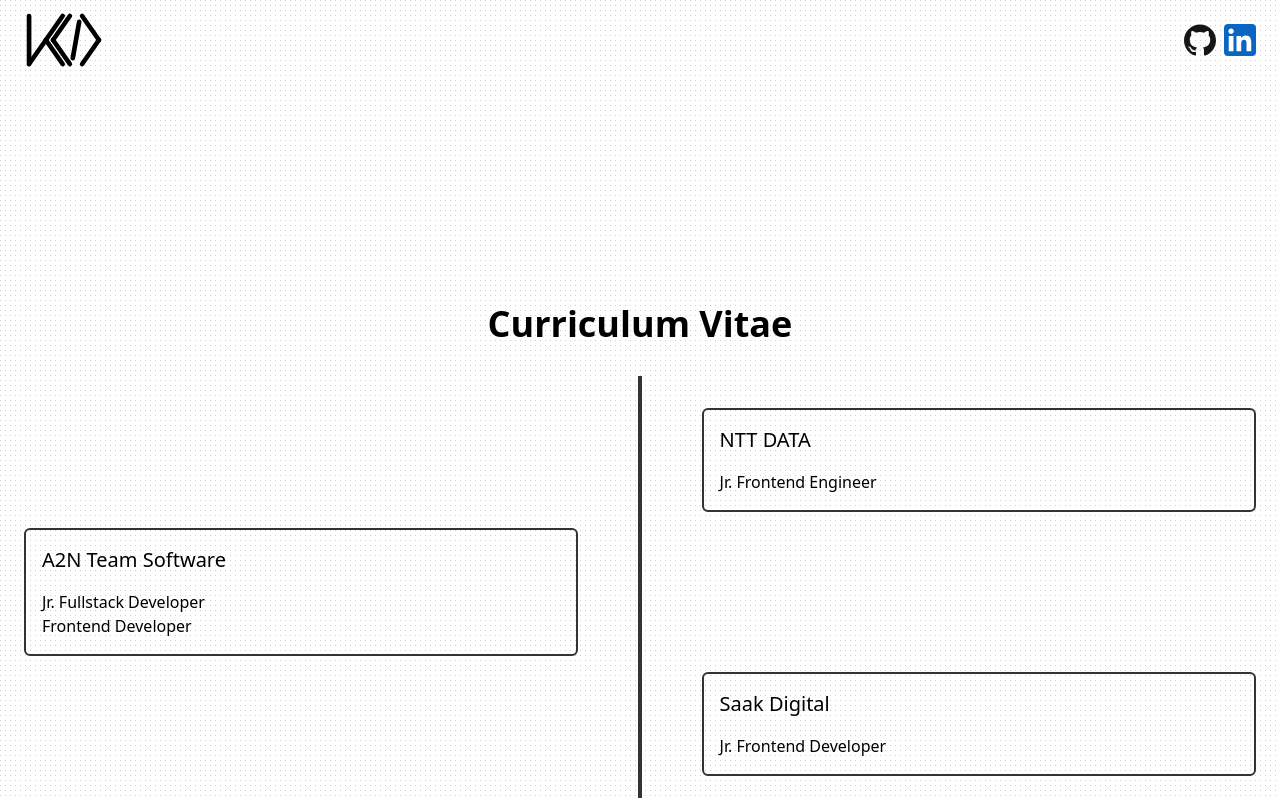
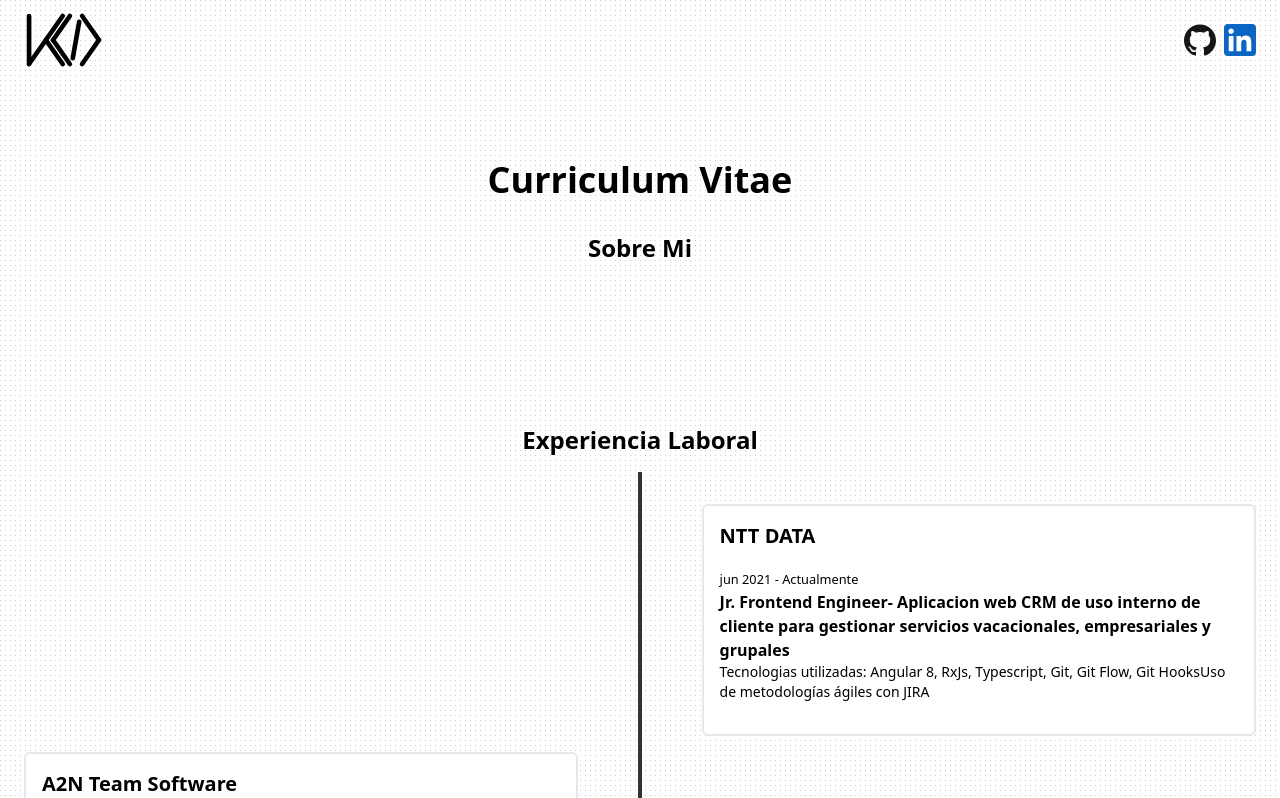
Before and after one commit to jmhs11/kuuro.dev, a React (Vite) app: page /cv in a window 1280 px wide. Shown: the top 798 px of the page. Built offline with nearby package versions, Linux system fonts and the light colour scheme.

Commit message:
CV changes

```diff
--- a/src/components/Timeline.jsx
+++ b/src/components/Timeline.jsx
@@ -6,7 +6,6 @@
 			className={`before:absolute before:left-1/2 before:-mt-8 before:ml-[-2px] before:h-full before:w-1 before:bg-[#333]`}
 		>
 			{timeline.map((t, index) => {
-				console.log(t);
 				return (
 					<TimelineItem
 						key={index}
--- a/src/components/TimelineItem.jsx
+++ b/src/components/TimelineItem.jsx
@@ -1,26 +1,7 @@
-import { useEffect, useRef, useState } from 'react';
-
 const TimelineItem = ({ company, jobs, index }) => {
-	// ? 'ml-[55%] before:rounded-md before:-left-10 before:h-full before:absolute before:w-2 before:-mt-4 before:bg-blue-500'
-	// 				: 'mr-auto after:rounded-md after:-right-0 after:top-14 after:h-full after:absolute after:w-2 after:-mt-14 after:bg-red-500'
-
-	const [height, setHeight] = useState('0px');
-	const ref = useRef(null);
-
-	useEffect(() => {
-		if (ref.current.clientHeight) {
-			setTimeout(() => {
-				console.log(height);
-				setHeight(ref.current.offsetHeight + 'px');
-				console.log(ref);
-			}, 1000);
-		}
-	});
-
 	return (
 		<article
-			ref={ref}
-			className={`mb-4 w-[45%] rounded-md border-2 border-[#333] p-4
+			className={`mb-4 w-[45%] rounded-md border-2 bg-white p-4 dark:border-[#333] dark:bg-black
       ${index % 2 === 0 ? 'ml-auto' : 'mr-auto'}
       `}
 		>
@@ -31,9 +12,28 @@
 						: 'before:right-1/2 before:bg-blue-500'
 				}`}
 			>
-				<h4 className='mb-4 text-xl'>{company}</h4>
+				<h4 className='mb-4 text-xl font-bold'>{company}</h4>
 				{jobs.map(job => (
-					<p key={job.position}>{job.position}</p>
+					<div key={job.position} className='mb-4'>
+						<small>
+							{new Date(job.startDate).toLocaleString('es-ES', {
+								month: 'short',
+								year: 'numeric'
+							})}{' '}
+							-{' '}
+							{job.endDate
+								? ` ${new Date(job.endDate).toLocaleString('es-ES', {
+										month: 'short',
+										year: 'numeric'
+								  })}`
+								: 'Actualmente'}
+						</small>
+						<p className='font-bold'>
+							{job.position}
+							{job.subtitle ? `- ${job.subtitle}` : null}
+						</p>
+						<p className='text-sm'>{job.details}</p>
+					</div>
 				))}
 			</div>
 		</article>
--- a/src/pages/CV.jsx
+++ b/src/pages/CV.jsx
@@ -8,20 +8,32 @@
 		<>
 			<Header />
 			<main>
-				<section className='px-6 pt-56 pb-8 md:container'>
-					<h1 className='text-center text-4xl font-bold'>Curriculum Vitae</h1>
+				<section className='px-6 pt-20 pb-8 md:container'>
+					<h1 className='text-4xl font-bold text-center'>Curriculum Vitae</h1>
 				</section>
 
-				<section
-					id='timeline'
-					className='relative mb-20 px-6 py-8 md:container'
-				>
-					<Timeline timeline={info.experience} />
+				<section id='sobre-mi'>
+					<h2 className='mb-4 text-2xl font-bold text-center'>Sobre Mi</h2>
+					<div className='relative px-6 py-8 mb-20 md:container'></div>
+				</section>
+
+				<section id='timeline'>
+					<h2 className='mb-4 text-2xl font-bold text-center'>
+						Experiencia Laboral
+					</h2>
+					<div className='relative px-6 py-8 mb-20 md:container'>
+						<Timeline timeline={info.experience} />
+					</div>
+				</section>
+
+				<section id='studies'>
+					<h2 className='mb-4 text-2xl font-bold text-center'>Estudios</h2>
+					<div className='relative px-6 py-8 mb-20 md:container'></div>
 				</section>
 
 				<section className='px-6 pb-20 text-center md:container'>
 					<button
-						className='rounded-md bg-blue-500 px-4 py-2'
+						className='px-4 py-2 bg-blue-500 rounded-md'
 						onClick={() => alert('Generando PDF')}
 					>
 						Genera el documento PDF
```
